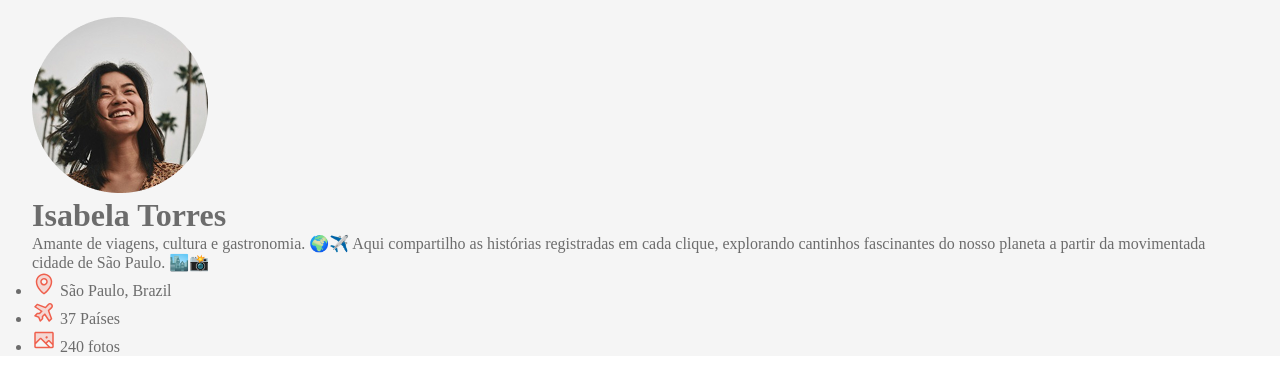
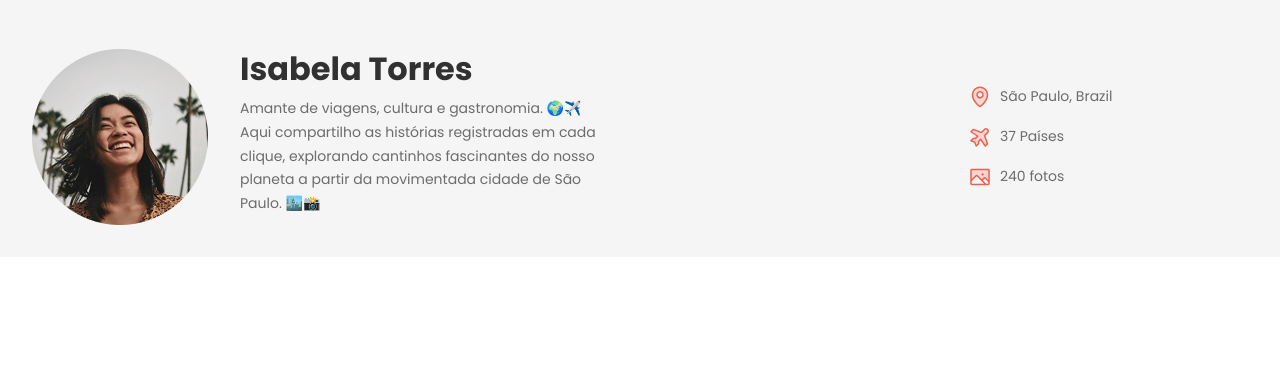
Before and after one commit to AndreLucas25/travelgam, a plain HTML site: page index.html in a window 1280 px wide. Shown: the part 83-474 px from the top of the page. Drawn offline with Linux system fonts and the light colour scheme.

Commit message:
header estilizado

```diff
--- a/index.html
+++ b/index.html
@@ -35,16 +35,16 @@
       </ul>
     </nav>
 
-    <header class="container">
+    <header>
 
+        <div class="container">
           <div id="profile">
             <img src="assets/Profile pic.png" alt="imagem de isabela">
-      </div>
-
             <div>
               <h1>Isabela Torres</h1>
-        <p>Amante de viagens, cultura e gastronomia. 🌍✈️
+              <p>Amante de viagens, cultura e gastronomia. 🌍✈️ <br>
                 Aqui compartilho as histórias registradas em cada clique, explorando cantinhos fascinantes do nosso planeta a partir da movimentada cidade de São Paulo. 🏙️📸</p>
+            </div>
           </div>
 
                 <ul id="info">
@@ -61,6 +61,7 @@
               <span>240 fotos</span>
             </li>
                 </ul>
+        </div>
 
     </header>
 
--- /dev/null
+++ b/styles/header.css
@@ -0,0 +1,40 @@
+header{
+  padding-block: 32px;
+  font: var(--text-md);
+}
+
+header .container{
+  display: flex;
+  align-items: center;
+  justify-content: space-between;
+}
+
+#profile{
+  display: flex;
+
+  gap: 32px;
+}
+
+#profile div{
+  max-width: 380px;
+}
+
+#profile h1{
+  font: var(--text-lg);
+  color: var(--text-color-primary);
+  margin-bottom: 8px;
+}
+
+#info{
+  list-style: none;
+  display: flex;
+  flex-direction: column;
+  gap: 16px;
+  width: 280px;
+}
+
+#info li{
+  display: flex;
+  align-items: center;
+  gap: 8px;
+}
--- a/styles/index.css
+++ b/styles/index.css
@@ -1,2 +1,3 @@
 @import url(global.css);
 @import url(nav.css);
+@import url(header.css);
```
Lines whose indentation alone changed are shown as unchanged.
